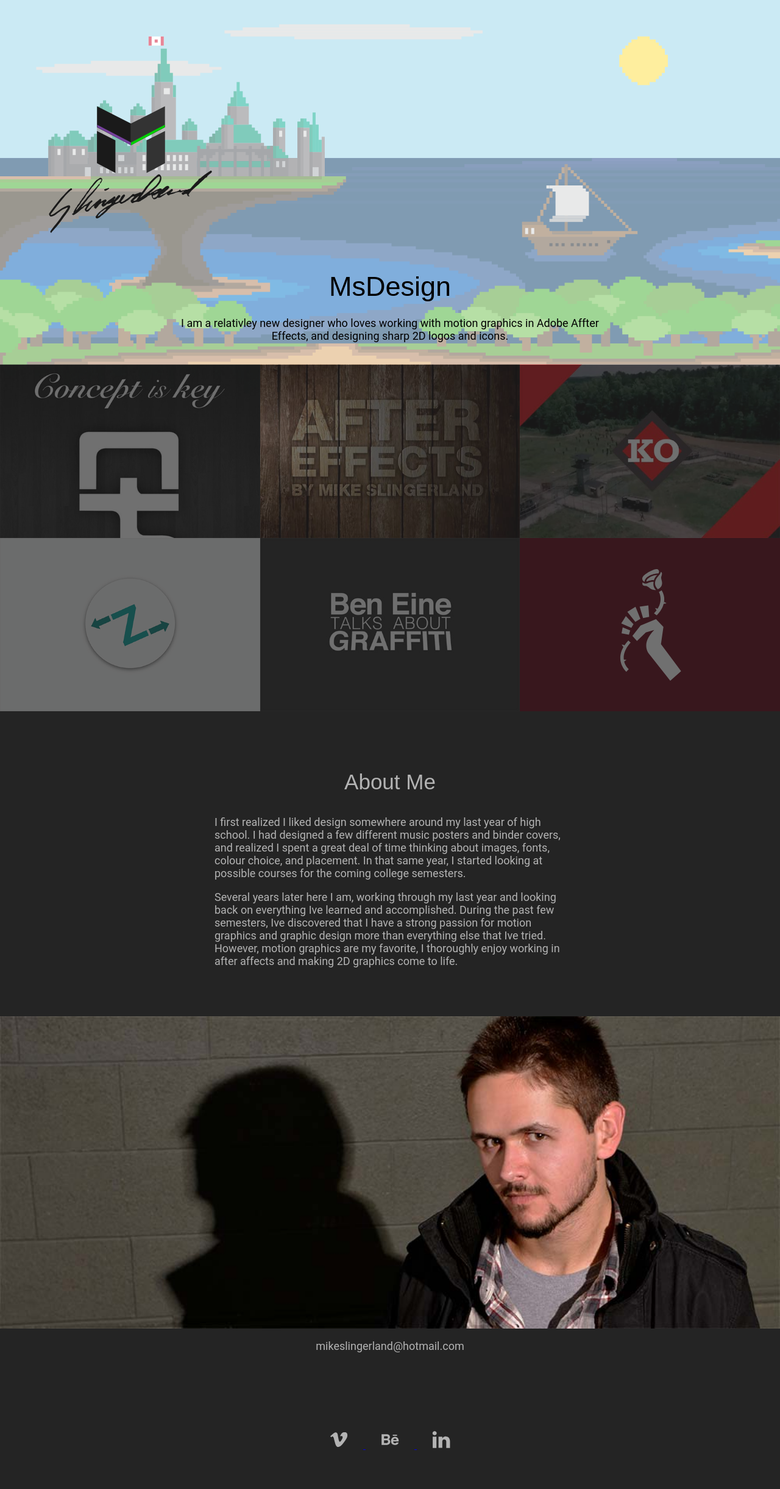
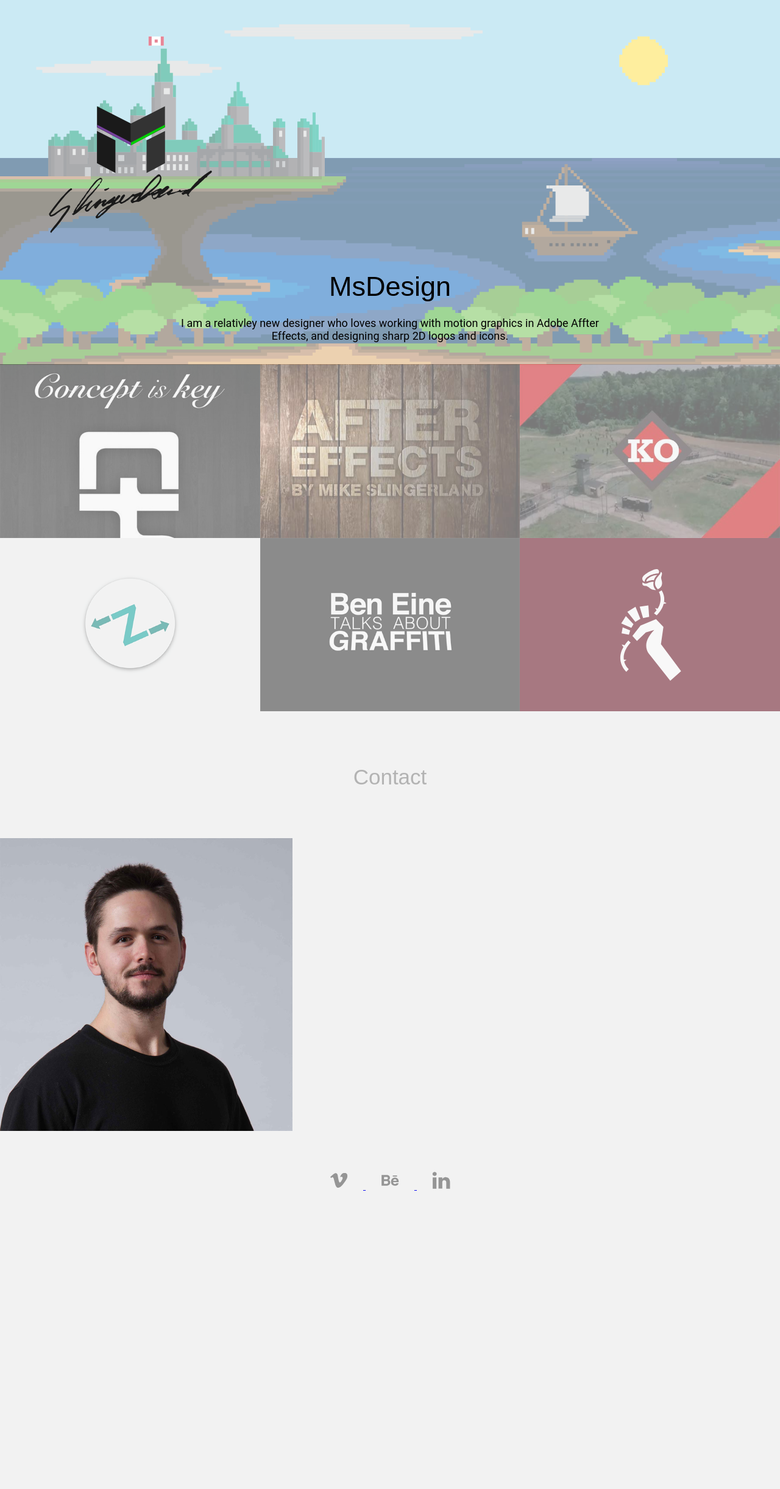
Before and after one commit to Mike-Slingerland/portfolio, a Jekyll site: the page built from index.html, in a window 1280 px wide. Shown: the whole page at 61% size. Built offline with Jekyll 4.4.1, drawn with Linux system fonts in a browser that asks for light colours; some web fonts are replaced; Markdown is read by kramdown in place of the engine named in the settings; after the commit the page ends 2016 px from its top, so only the background shows below that.

Commit message:
style
changed background colour + profile picture

```diff
--- a/_includes/css/flex.css
+++ b/_includes/css/flex.css
@@ -486,7 +486,7 @@
 }
 
   .t-xl-2 {
-    margin: 7em 25em 2em;
+    margin: 7em 30em 2em;
   }
 }
 
--- a/_layouts/default.html
+++ b/_layouts/default.html
@@ -36,20 +36,22 @@
 
 		<footer>
 
-			<div class="t-m t-l t-xl t-xl-2">
+			<div class="">
 
 				<div class="">
-					<h2 class="h2-in t-center">About Me</h2>
-
-					<p class="p2">I first realized I liked design somewhere around my last year of high school. I had designed a few different music posters and binder covers, and realized I spent a great deal of time thinking about images, fonts, colour choice, and placement. In that same year, I started looking at possible courses for the coming college semesters.</p>
-
-					<p class="p2">Several years later here I am, working through my last year and looking back on everything Ive learned and accomplished. During the past few semesters, Ive discovered that I have a strong passion for motion graphics and graphic design more than everything else that Ive tried. However, motion graphics are my favorite, I thoroughly enjoy working in after affects and making 2D graphics come to life.
-					</p>
+					<h2 class="h2-in t-center">Contact</h2>
 				</div>
 
-				<img class="portrait flex" src="assets/portrait-big.jpg" alt="My portrait">
+					<div class"grid">
+						<div class="unit unit-xs-1">
+							<div class="portrait-wrapper">
+								<img class="portrait" src="assets/portrait-big.jpg" alt="My portrait
+								">
+							</div>
+						</div>
+					</div>
 
-				<p class="p2 t-center">mikeslingerland@hotmail.com</p>
+				<p class="p2 t-center"></p>
 
 			</div>
 
--- a/index.html
+++ b/index.html
@@ -4,7 +4,7 @@
 
 
 			<section>
-				<div class="back grid xl-border xl-border-2">
+				<div class=" grid xl-border xl-border-2">
 
 					<div class="back unit unit-s-1 unit-m-1-2 unit-l-1-3">
 						<a href="">
```
Also changed, not shown: _includes/css/style.css (+13 -5 lines), assets/behance.svg, assets/linkedin.svg, assets/portrait-big.jpg, assets/portrait.jpg (added), assets/vimeo.svg.
